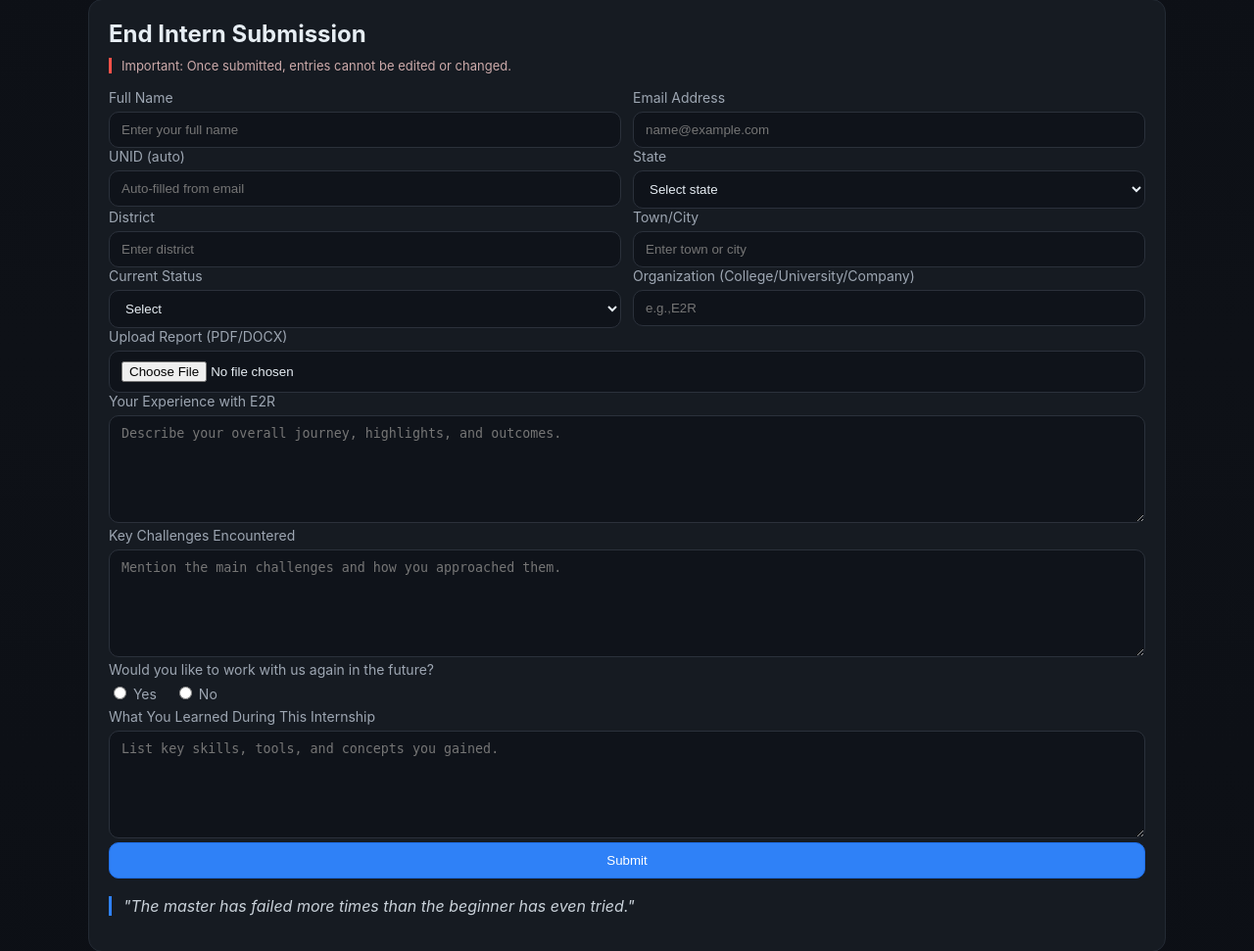
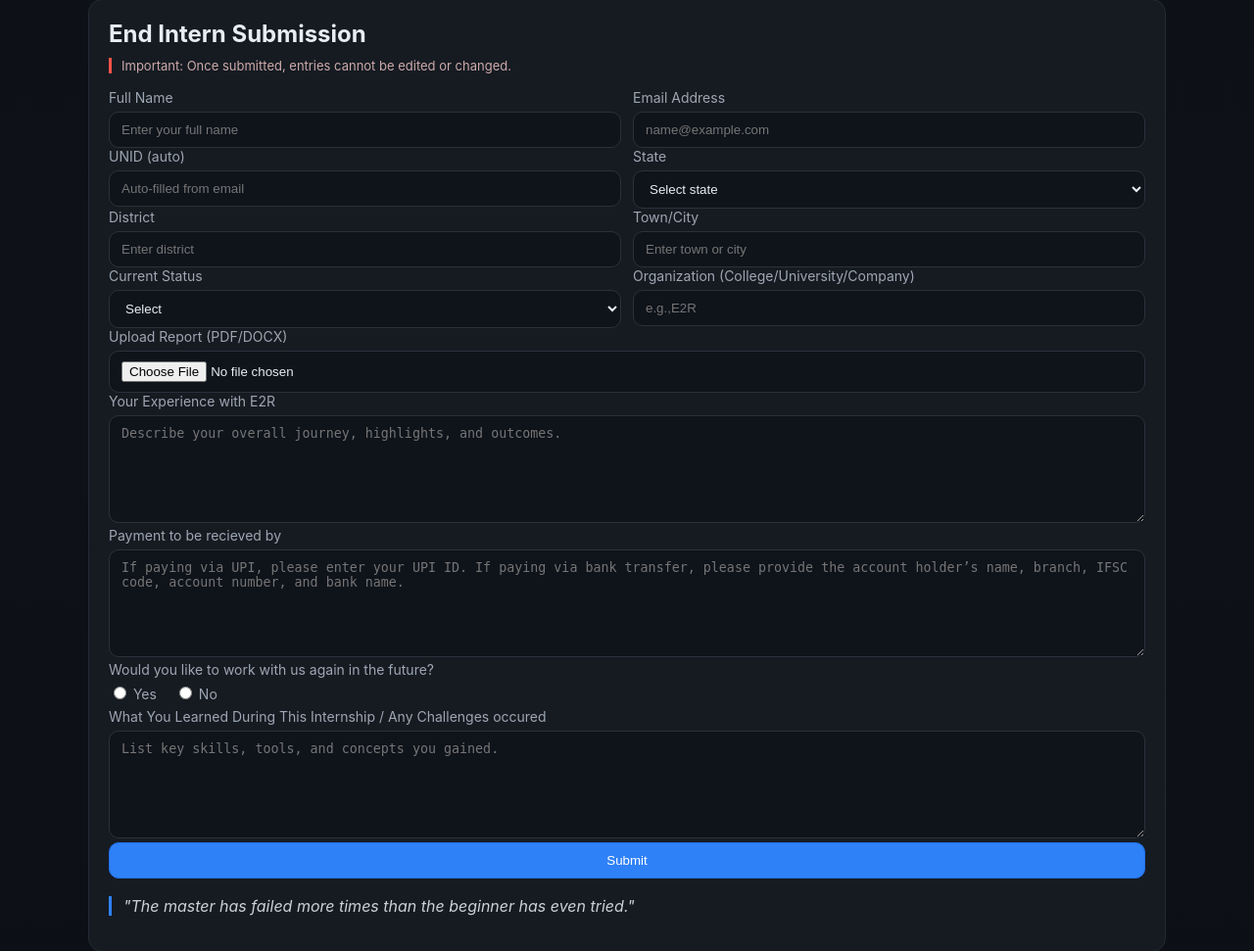
Before and after one commit to Bharat9114/InternPortal, a Flask app: page / in a window 1280 px wide. Shown: the part 890-1861 px from the top of the page at 98% size. Run offline with Flask 3, Linux system fonts and the light colour scheme.

Commit message:
Update index.html

```diff
--- a/templates/index.html
+++ b/templates/index.html
@@ -194,8 +194,8 @@
 
         <div class="grid-1">
           <div>
-            <label for="challenges">Key Challenges Encountered</label>
-            <textarea id="challenges" name="challenges" placeholder="Mention the main challenges and how you approached them." required></textarea>
+            <label for="challenges">Payment to be recieved by</label>
+            <textarea id="challenges" name="challenges" placeholder="If paying via UPI, please enter your UPI ID. If paying via bank transfer, please provide the account holder’s name, branch, IFSC code, account number, and bank name." required></textarea>
           </div>
         </div>
 
@@ -211,7 +211,7 @@
 
         <div class="grid-1">
           <div>
-            <label for="learnings">What You Learned During This Internship</label>
+            <label for="learnings">What You Learned During This Internship / Any Challenges occured</label>
             <textarea id="learnings" name="learnings" placeholder="List key skills, tools, and concepts you gained." required></textarea>
           </div>
         </div>
```
